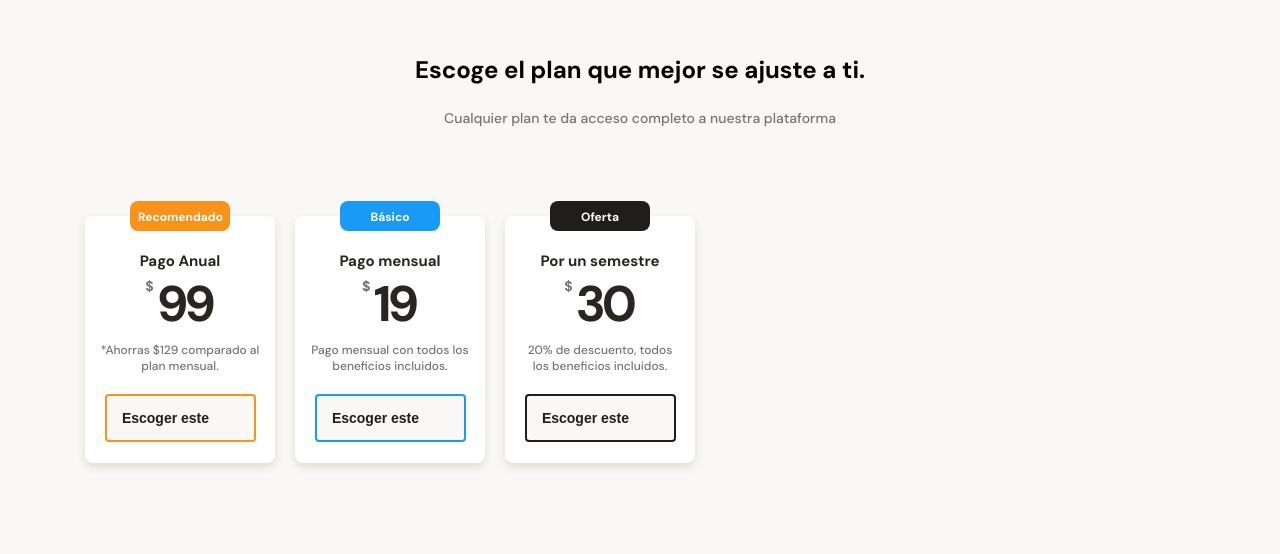
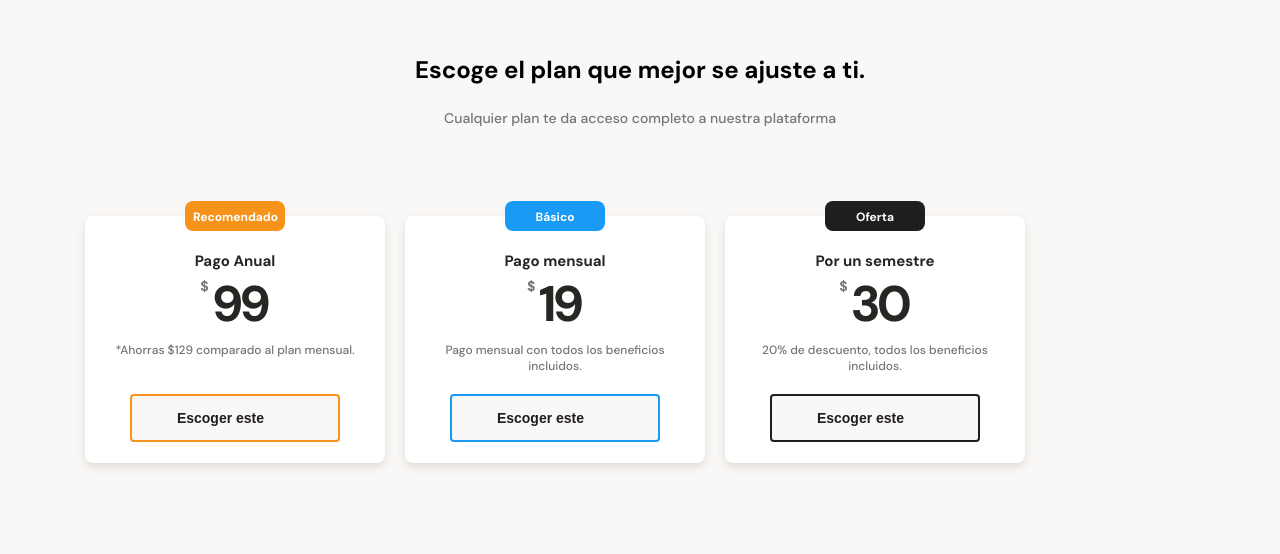
Before and after one commit to ManuLazcano/BatataBit, a plain HTML site: page index.html in a window 1280 px wide. Shown: the part 2552-3106 px from the top of the page. Drawn offline with Linux system fonts and the light colour scheme.

Commit message:
Littles change in the plans'cards

```diff
--- a/styles.css
+++ b/styles.css
@@ -488,8 +488,9 @@ html {
 .plan-card__container {
     position: relative;
     scroll-snap-align: center;
-    width: 190px;
+    width: 70%;
     min-width: 190px;
+    max-width: 300px;
     height: 247px;
     margin: 0 10px;
     background-color: var(--just-white);
@@ -556,6 +557,7 @@ html {
 }
 
 .plan-card__text {
+    height: 32px;
     margin-top: 5px;
     font-size: 1.2rem;
     font-weight: 500;
@@ -566,7 +568,8 @@ html {
     display: inline-flex;
     align-items: center;
     justify-content: center;
-    width: 151px;
+    width: 70%;
+    min-width: 151px;
     height: 48px;
     margin-top: 20px;
     font-size: 1.4rem;
```
